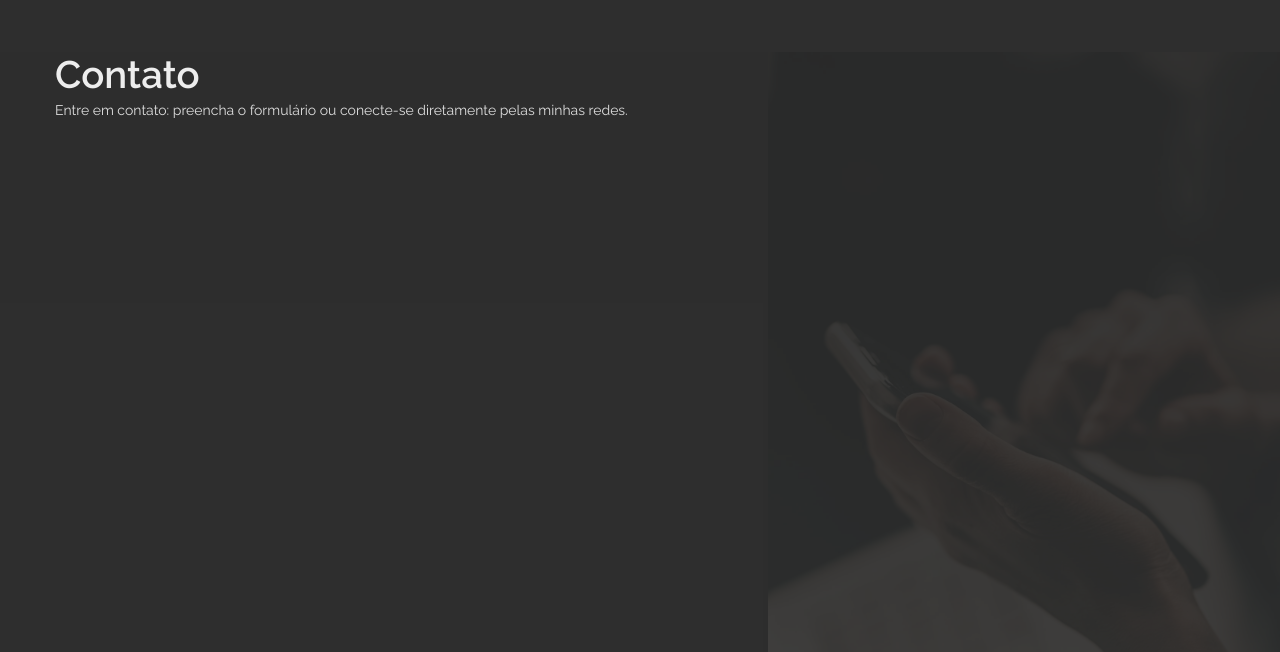
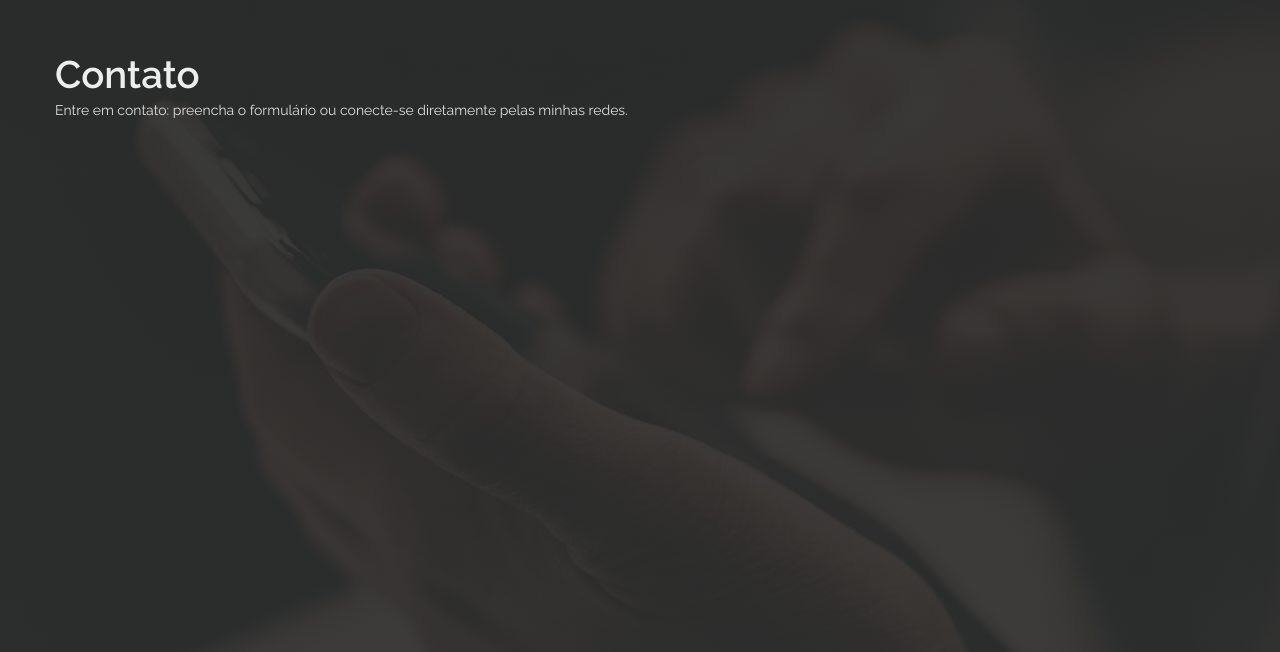
Before and after one commit to thiag-o/portfolio, a Next.js app: page / in a window 1280 px wide. Shown: the part 3508-4160 px from the top of the page. Built offline with nearby package versions, Linux system fonts and the light colour scheme.

Commit message:
fix: ajustar bg contato

```diff
--- a/src/components/Home/Contact/index.tsx
+++ b/src/components/Home/Contact/index.tsx
@@ -2,20 +2,17 @@ import React from 'react';
 
 import HeaderSection from '@/components/Shared/HeaderSection';
 
-import { BgContent, Container, Content, ImgBackground } from './styles';
+import { Container, Content } from './styles';
 
 export default function Contact() {
   return (
     <Container>
-      <ImgBackground />
-      <BgContent>
       <Content className="container">
         <HeaderSection
           name="Contato"
           subtitle="Entre em contato: preencha o formulário ou conecte-se diretamente pelas minhas redes."
         />
       </Content>
-      </BgContent>
     </Container>
   );
 }
--- a/src/components/Home/Contact/styles.ts
+++ b/src/components/Home/Contact/styles.ts
@@ -2,15 +2,27 @@ import styled, { css } from 'styled-components';
 
 export const Container = styled.section`
   position: relative;
-  margin-top: 80px;
+  padding-top: 80px;
+
+  ${({ theme }) => css`
+    background: linear-gradient(
+        ${theme.colors.grays['c10']}E3,
+        ${theme.colors.grays['c10']}E3
+      ),
+      url('/contact.jpg');
+  `}
+
+  background-repeat: no-repeat;
+  background-size: cover;
+  background-position: center;
 `;
 
-export const BgContent = styled.div`
+export const Content = styled.div`
   position: relative;
   min-height: 100vh;
   z-index: 1;
 
-  background-color: ${({ theme }) => theme.colors.grays['c10']}E3;
+  color: ${({ theme }) => theme.colors.grays['c2']};
 `;
 
 export const ImgBackground = styled.div`
@@ -19,15 +31,8 @@ export const ImgBackground = styled.div`
   right: 0;
   z-index: 0;
   height: 100%;
-  width: 40vw;
+  width: 100vw;
 
   background: url('/contact.jpg');
   background-size: cover;
 `;
-
-export const Content = styled.div`
-  position: relative;
-  /* z-index: 1; */
-  min-height: inherit;
-  color: ${({ theme }) => theme.colors.grays['c2']};
-`;
```
Lines whose indentation alone changed are shown as unchanged.
